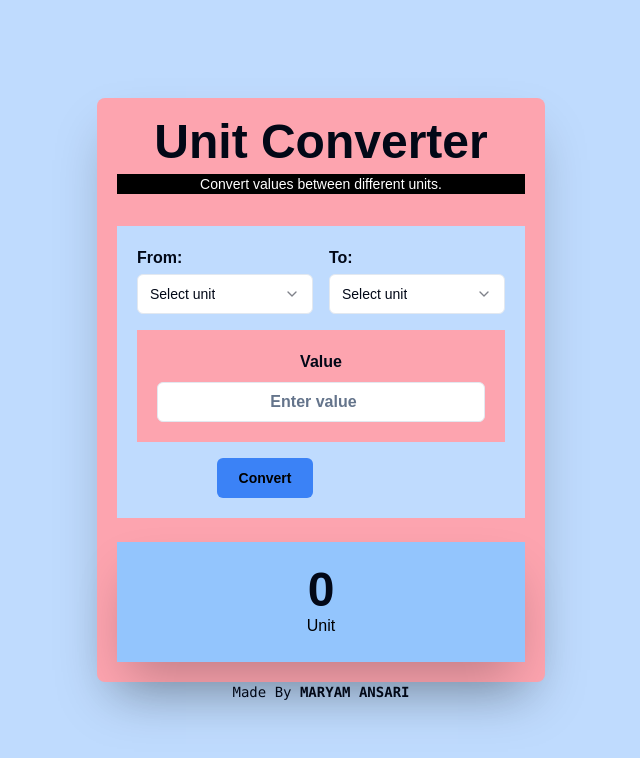
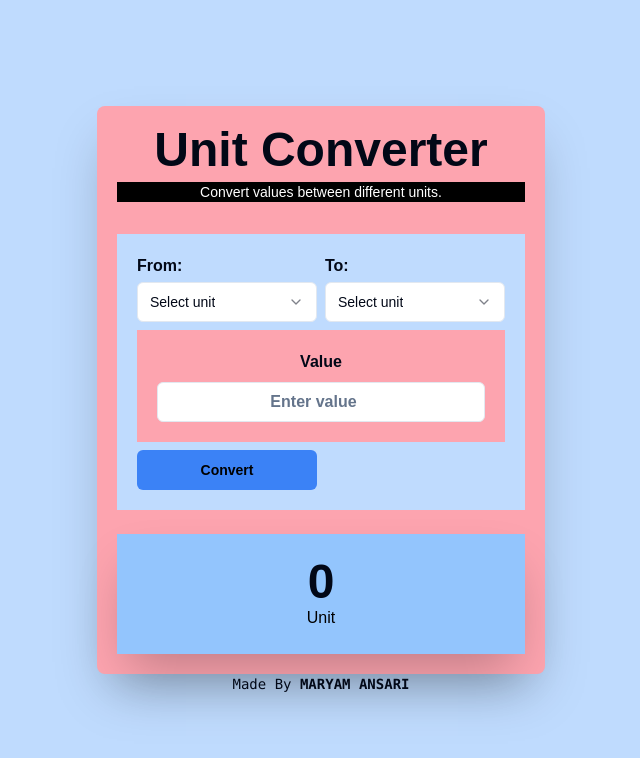
Before and after one commit to MaryamAnsari123/m4m-unit-converter, a Next.js app: page / in a window 1280 px wide. Shown: the top 758 px of the page, without its empty margins (319-959 px from the left). Built offline with nearby package versions, Linux system fonts and the light colour scheme.

Commit message:
Update unit-converter.tsx

```diff
--- a/components/unit-converter.tsx
+++ b/components/unit-converter.tsx
@@ -133,7 +133,7 @@ export default function UnitConverter() {
         <p className="text-sm mb-8 text-center bg-black text-white">
           Convert values between different units.
         </p>
-        <div className="grid grid-cols-1 md:grid-cols-2 bg-blue-200 gap-4 p-5">
+        <div className="grid grid-cols-1 md:grid-cols-2 bg-blue-200 gap-2 p-5">
           {/* Select for input unit */}
           <div className="space-y-1">
             <Label htmlFor="input-unit" className="font-bold text-base">From:</Label>
@@ -195,7 +195,7 @@ export default function UnitConverter() {
           {/* Button to trigger conversion */}
           <Button
             type="button"
-            className="ml-20 bg-blue-500 text-primary-foreground font-bold text-black hover:bg-rose-400 focus-visible:outline-none focus-visible:ring-1 focus-visible:ring-ring"
+            className="bg-blue-500 text-primary-foreground font-bold text-black hover:bg-rose-400 focus-visible:outline-none focus-visible:ring-1 focus-visible:ring-ring"
             onClick={convertValue}
           >
             Convert
```
